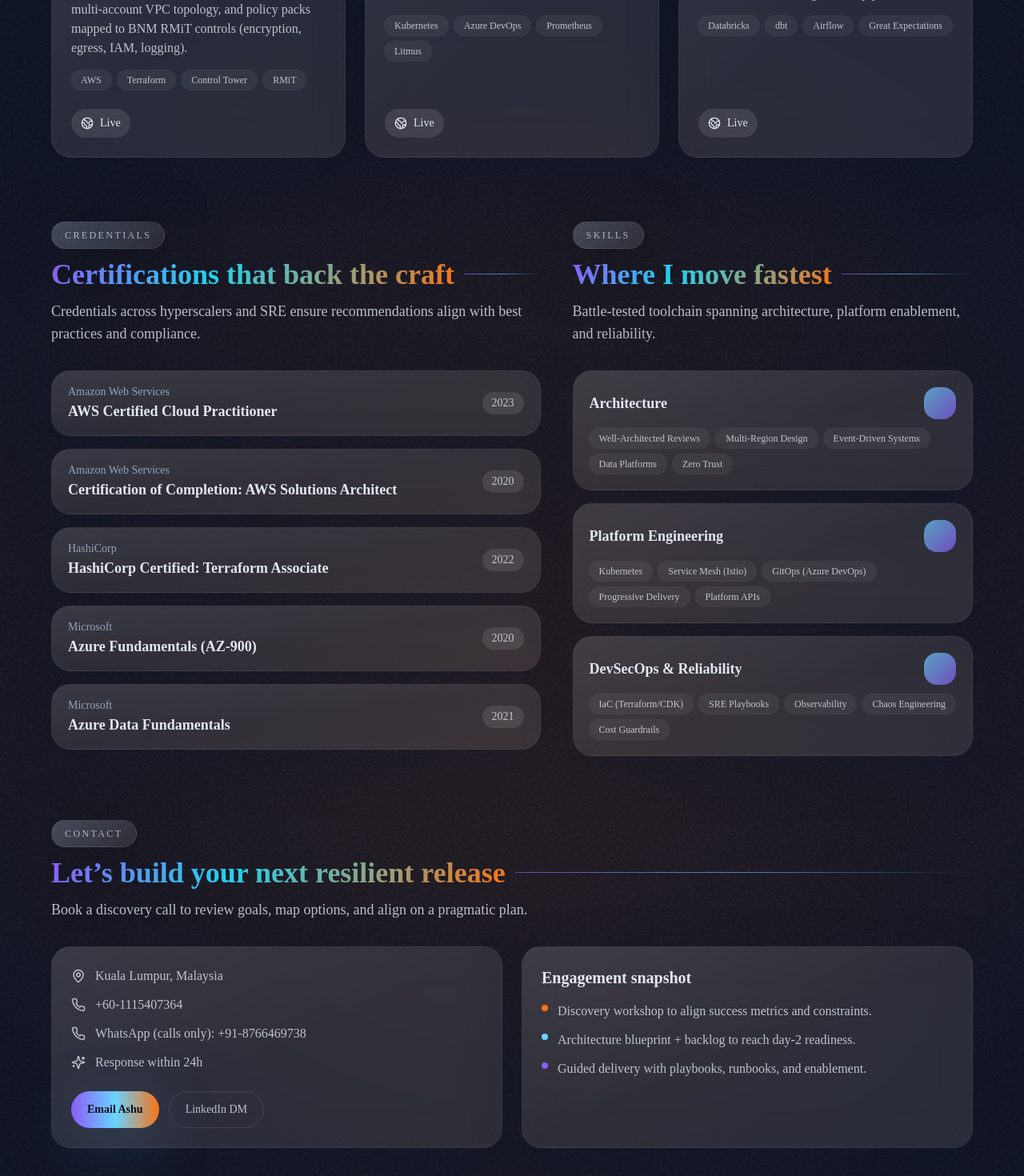
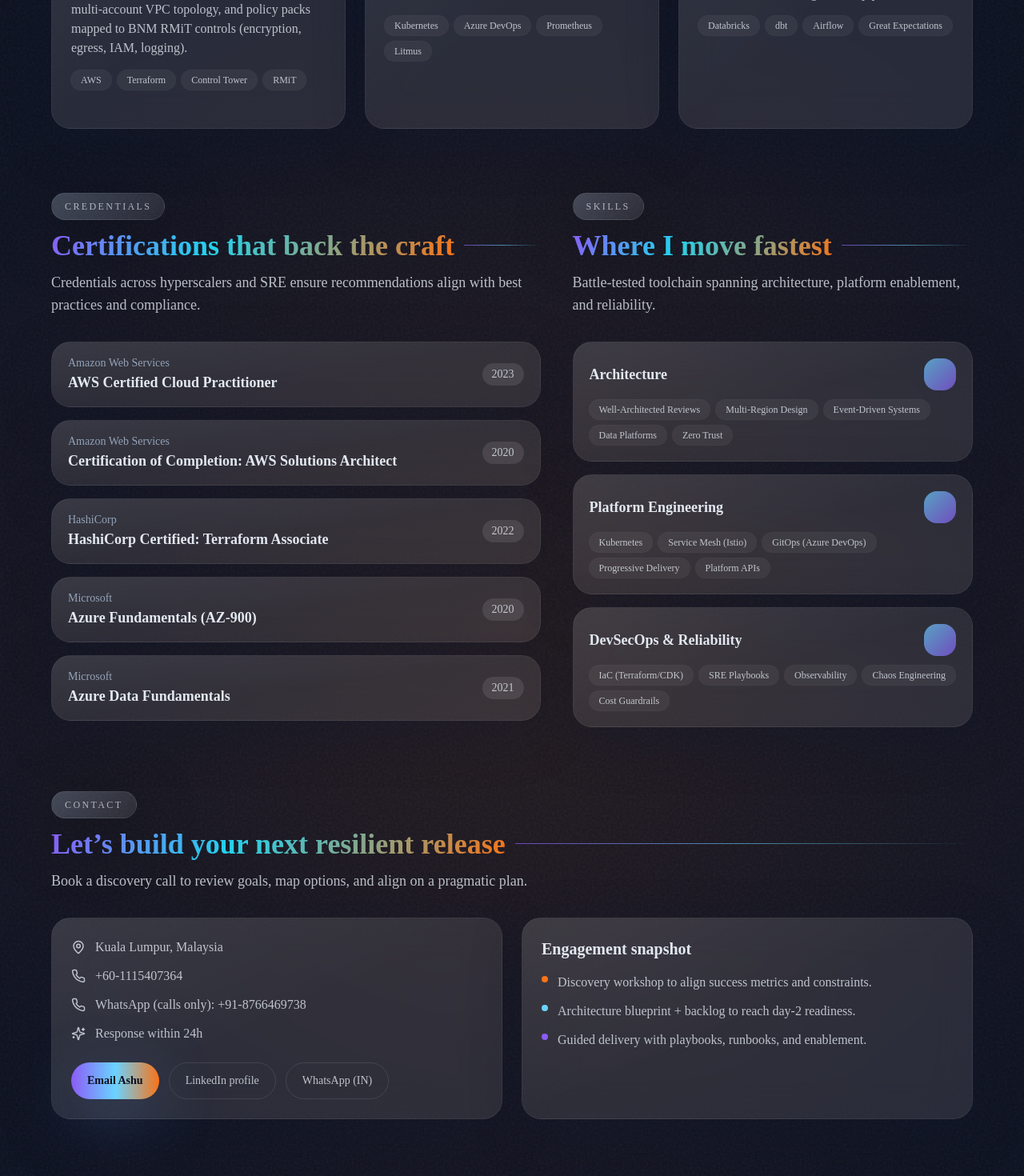
Before and after one commit to ashuu26/Ashu-Portfolio, a Next.js app: page / in a window 1280 px wide. Shown: the part 2300-3770 px from the top of the page at 80% size. Built offline with nearby package versions, Linux system fonts and the light colour scheme.

Commit message:
First portfolio commit

```diff
--- a/app/page.tsx
+++ b/app/page.tsx
@@ -1,7 +1,7 @@
 'use client';
 
 import Image from 'next/image';
-import { ArrowUpRight, Globe2, MapPin, Phone, ShieldCheck, Sparkles } from 'lucide-react';
+import { ArrowUpRight, MapPin, Phone, ShieldCheck, Sparkles } from 'lucide-react';
 import { motion } from 'framer-motion';
 import Link from 'next/link';
 import { contact, credentials, experience, hero, projects, skills } from '@/data/content';
@@ -202,13 +202,6 @@ export default function Page() {
                 ))}
               </div>
               <div className="mt-auto flex items-center gap-3 pt-6">
-                <a
-                  href={project.live}
-                  target="_blank"
-                  className="inline-flex items-center gap-2 rounded-full bg-white/10 px-3 py-2 text-sm text-ink dark:text-cloud hover:bg-white/15"
-                >
-                  <Globe2 size={16} /> Live
-                </a>
               </div>
             </motion.div>
           ))}
@@ -301,11 +294,18 @@ export default function Page() {
                 Email Ashu
               </a>
               <a
-                href="https://www.linkedin.com/in/yourhandle"
+                href="https://www.linkedin.com/in/ashu-saini-bb96ba1a7"
                 target="_blank"
                 className="inline-flex items-center gap-2 rounded-full border border-white/10 px-5 py-3 text-sm text-ink/80 dark:text-cloud/80 hover:border-white/30"
               >
-                LinkedIn DM
+                LinkedIn profile
+              </a>
+              <a
+                href="https://wa.me/918766469738"
+                target="_blank"
+                className="inline-flex items-center gap-2 rounded-full border border-white/10 px-5 py-3 text-sm text-ink/80 dark:text-cloud/80 hover:border-white/30"
+              >
+                WhatsApp (IN)
               </a>
             </div>
           </motion.div>
--- a/data/content.ts
+++ b/data/content.ts
@@ -19,7 +19,7 @@ export const experience = [
       'Built regulated AWS landing zones: VPC segmentation, VPN/Direct Connect, mTLS, centralized logging/backup, and automated guardrails.',
       'Mapped RMiT controls to policy-as-code guardrails (egress, encryption, IAM least-privilege, logging retention) embedded in Terraform/GitOps pipelines.',
       'Produced landing-zone reference designs and control evidence packs for compliance teams; enabled audit-ready posture with conformance checks.',
-      'Integrated Kyverno/Conftest checks and approved AMI whitelisting into CI to block non-compliant changes before deploy.'
+      'Implemented CI policy checks and approved AMI whitelisting to block non-compliant changes before deploy.'
     ],
   },
   {
@@ -57,7 +57,6 @@ export const projects = [
     description:
       'Opinionated AWS blueprint with org guardrails, multi-account VPC topology, and policy packs mapped to BNM RMiT controls (encryption, egress, IAM, logging).',
     stack: ['AWS', 'Terraform', 'Control Tower', 'RMiT'],
-    live: 'https://landingzone.cloud',
     impact: '12min to provision a compliant sandbox; accelerates RMiT evidence with built-in policy checks and conformance packs.'
   },
   {
@@ -65,7 +64,6 @@ export const projects = [
     description:
       'Collection of K8s operators, Prometheus rules, and chaos scenarios to harden critical workloads.',
     stack: ['Kubernetes', 'Azure DevOps', 'Prometheus', 'Litmus'],
-    live: 'https://reliability-kit.dev',
     impact: 'Reduced Sev-1 frequency by 30% after adopting SLO-driven alerting and autoscaling recipes.'
   },
   {
@@ -73,7 +71,6 @@ export const projects = [
     description:
       'End-to-end lineage, quality gates, and anomaly detection for streaming + batch pipelines.',
     stack: ['Databricks', 'dbt', 'Airflow', 'Great Expectations'],
-    live: 'https://data-observe.dev',
     impact: 'Decreased data incident triage time from hours to minutes with standardized runbooks.'
   },
 ];
```
